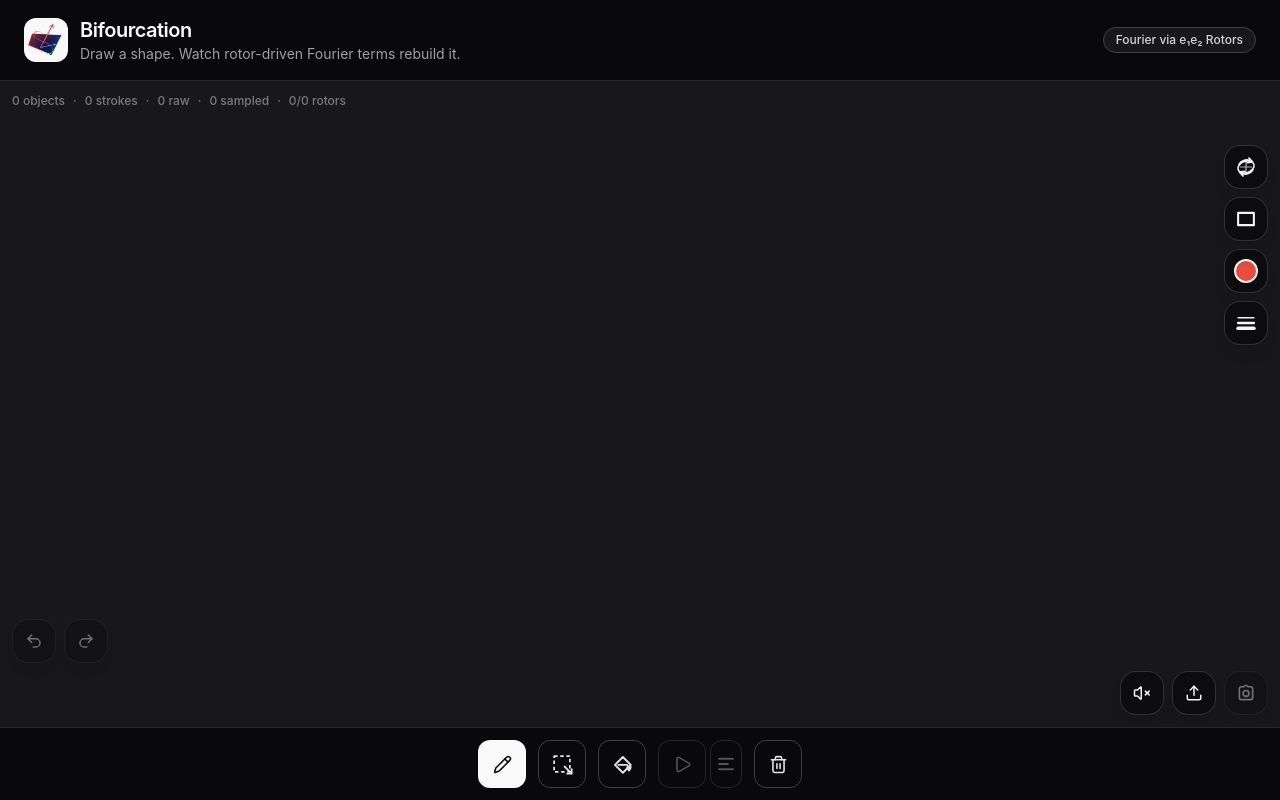
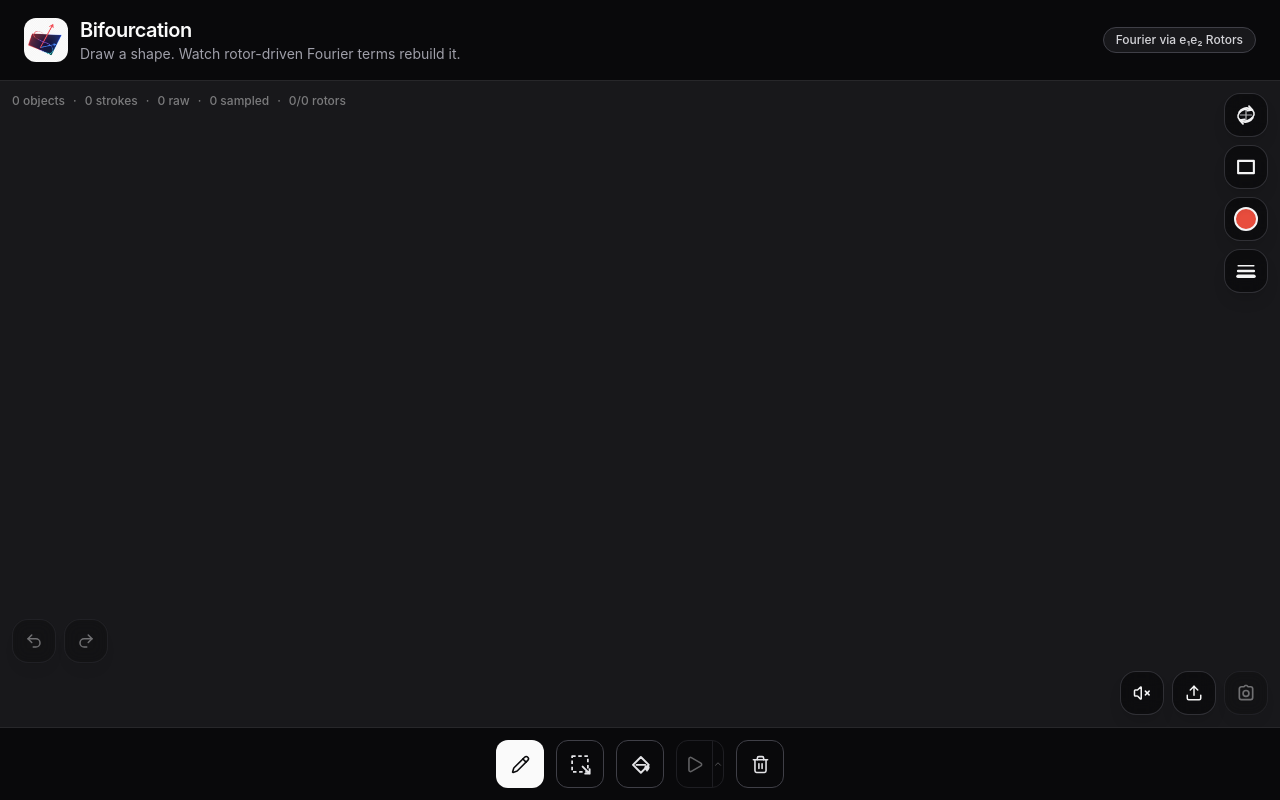
Before and after one commit to MSulSal/bifourcation, a React (Vite) app: page / in a window 1280 px wide. Built offline with nearby package versions, Linux system fonts and the light colour scheme.

Commit message:
refactor: simplify controls and align split animate button size

```diff
--- a/src/App.tsx
+++ b/src/App.tsx
@@ -7,6 +7,7 @@ import {
 	type SetStateAction,
 } from "react";
 import {
+	ChevronUp,
 	Pause,
 	Pencil,
 	Play,
@@ -584,34 +585,6 @@ function StrokeWidthIcon() {
 	);
 }
 
-function AnimationModeIcon() {
-	return (
-		<svg viewBox="0 0 32 32" aria-hidden="true" className="h-7 w-7">
-			<path
-				d="M8 10H24"
-				fill="none"
-				stroke="currentColor"
-				strokeWidth="2.1"
-				strokeLinecap="round"
-			/>
-			<path
-				d="M8 16H18"
-				fill="none"
-				stroke="currentColor"
-				strokeWidth="2.1"
-				strokeLinecap="round"
-			/>
-			<path
-				d="M8 22H24"
-				fill="none"
-				stroke="currentColor"
-				strokeWidth="2.1"
-				strokeLinecap="round"
-			/>
-		</svg>
-	);
-}
-
 function cloneDrawingObject(object: DrawingObject): DrawingObject | null {
 	if (object.type === "shape") {
 		const id = createId("shape");
@@ -1875,7 +1848,7 @@ function App() {
 
 					<button
 						data-floating-ui="true"
-						className="absolute right-3 top-[10.5rem] z-40 flex h-11 w-11 items-center justify-center rounded-2xl border border-zinc-700/70 bg-zinc-950/70 shadow-lg backdrop-blur transition hover:bg-zinc-900/90"
+						className="absolute right-3 top-[7.25rem] z-40 flex h-11 w-11 items-center justify-center rounded-2xl border border-zinc-700/70 bg-zinc-950/70 shadow-lg backdrop-blur transition hover:bg-zinc-900/90"
 						onClick={() => {
 							setIsColorDrawerOpen(value => !value);
 							setIsStrokeDrawerOpen(false);
@@ -1899,7 +1872,7 @@ function App() {
 
 					<button
 						data-floating-ui="true"
-						className="absolute right-3 top-[13.75rem] z-40 flex h-11 w-11 items-center justify-center rounded-2xl border border-zinc-700/70 bg-zinc-950/70 text-zinc-100 shadow-lg backdrop-blur transition hover:bg-zinc-900/90"
+						className="absolute right-3 top-[10.5rem] z-40 flex h-11 w-11 items-center justify-center rounded-2xl border border-zinc-700/70 bg-zinc-950/70 text-zinc-100 shadow-lg backdrop-blur transition hover:bg-zinc-900/90"
 						onClick={() => {
 							setIsStrokeDrawerOpen(value => !value);
 							setIsColorDrawerOpen(false);
@@ -1920,7 +1893,7 @@ function App() {
 
 					<button
 						data-floating-ui="true"
-						className="absolute right-3 top-16 z-40 flex h-11 w-11 items-center justify-center rounded-2xl border border-zinc-700/70 bg-zinc-950/70 text-zinc-100 shadow-lg backdrop-blur transition hover:bg-zinc-900/90"
+						className="absolute right-3 top-3 z-40 flex h-11 w-11 items-center justify-center rounded-2xl border border-zinc-700/70 bg-zinc-950/70 text-zinc-100 shadow-lg backdrop-blur transition hover:bg-zinc-900/90"
 						onClick={() => {
 							setIsRotorDrawerOpen(value => !value);
 							setIsColorDrawerOpen(false);
@@ -1941,7 +1914,7 @@ function App() {
 
 					<button
 						data-floating-ui="true"
-						className="absolute right-3 top-[7.25rem] z-40 flex h-11 w-11 items-center justify-center rounded-2xl border border-zinc-700/70 bg-zinc-950/70 text-zinc-100 shadow-lg backdrop-blur transition hover:bg-zinc-900/90"
+						className="absolute right-3 top-16 z-40 flex h-11 w-11 items-center justify-center rounded-2xl border border-zinc-700/70 bg-zinc-950/70 text-zinc-100 shadow-lg backdrop-blur transition hover:bg-zinc-900/90"
 						onClick={() => {
 							setIsShapeDrawerOpen(value => !value);
 							setIsColorDrawerOpen(false);
@@ -2533,7 +2506,7 @@ function App() {
 				</section>
 
 				<aside className="border-t border-zinc-800 bg-zinc-950 p-3">
-					<div className="flex items-center justify-center gap-3 overflow-x-auto">
+					<div className="flex items-center justify-center gap-3 overflow-x-auto overflow-y-visible">
 						<button
 							className={
 								mode === "draw" && toolMode === "draw"
@@ -2582,16 +2555,28 @@ function App() {
 							<BucketIcon />
 						</button>
 
+						<div className="relative shrink-0" data-floating-ui="true">
 							<div
-							className="relative flex items-center"
-							data-floating-ui="true"
-						>
-							<button
-								className={
+								className={[
+									"flex h-12 w-12 overflow-hidden rounded-xl border transition",
 									isAnimationMode
-										? ACTIVE_BUTTON_CLASS
-										: INACTIVE_BUTTON_CLASS
-								}
+										? "border-zinc-50 bg-zinc-50 text-zinc-950"
+										: "border-zinc-700 text-zinc-200",
+									!hasAnimationData
+										? "opacity-40"
+										: "",
+								].join(" ")}
+							>
+								<button
+									className={[
+										"flex flex-[4] items-center justify-center transition",
+										isAnimationMode
+											? "hover:bg-zinc-200"
+											: "hover:bg-zinc-800",
+										!hasAnimationData
+											? "cursor-not-allowed"
+											: "",
+									].join(" ")}
 									disabled={!hasAnimationData}
 									onClick={toggleAnimation}
 									aria-label={
@@ -2607,11 +2592,17 @@ function App() {
 								</button>
 
 								<button
-								className="ml-1 flex h-12 w-8 items-center justify-center rounded-xl border border-zinc-700 text-zinc-200 transition hover:bg-zinc-800 disabled:cursor-not-allowed disabled:border-zinc-800 disabled:text-zinc-600"
+									className={[
+										"flex flex-[1] items-center justify-center border-l transition",
+										isAnimationMode
+											? "border-zinc-300 hover:bg-zinc-200"
+											: "border-zinc-700 hover:bg-zinc-800",
+										!hasAnimationData
+											? "cursor-not-allowed"
+											: "",
+									].join(" ")}
 									onClick={() =>
-									setIsAnimationStyleMenuOpen(
-										value => !value,
-									)
+										setIsAnimationStyleMenuOpen(value => !value)
 									}
 									disabled={!hasAnimationData}
 									aria-label={
@@ -2621,19 +2612,24 @@ function App() {
 									}
 									title="Animation style"
 								>
-								<AnimationModeIcon />
-							</button>
+									<ChevronUp
+										size={10}
+										className={
+											isAnimationStyleMenuOpen
+												? "rotate-180 transition-transform"
+												: "transition-transform"
+										}
+									/>
+								</button>
+							</div>
 
 							{isAnimationStyleMenuOpen && (
 								<div
 									data-floating-ui="true"
-									className="absolute left-full top-1/2 z-40 ml-2 -translate-y-1/2 overflow-hidden rounded-2xl border border-zinc-700/80 bg-zinc-950/95 shadow-lg backdrop-blur"
+									className="absolute bottom-full right-0 z-50 mb-2 overflow-hidden rounded-2xl border border-zinc-700/80 bg-zinc-950/95 shadow-lg backdrop-blur"
 								>
 									{(
-										[
-											"sequential",
-											"simultaneous",
-										] as const
+										["sequential", "simultaneous"] as const
 									).map(traceMode => (
 										<button
 											key={traceMode}
@@ -2644,9 +2640,7 @@ function App() {
 													: "text-zinc-100 hover:bg-zinc-800/80",
 											].join(" ")}
 											onClick={() =>
-												changeAnimationTraceMode(
-													traceMode,
-												)
+												changeAnimationTraceMode(traceMode)
 											}
 										>
 											{traceMode === "sequential"
```
Lines whose indentation alone changed are shown as unchanged.
